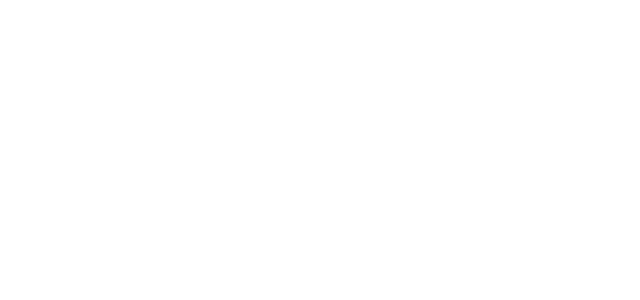
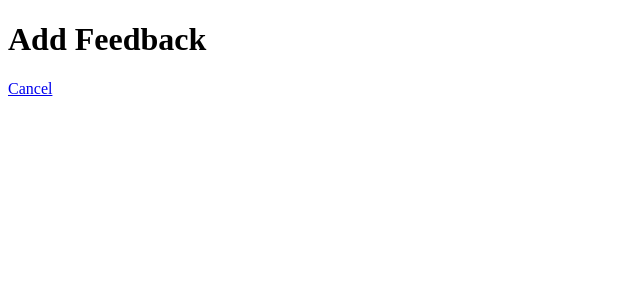
Before and after one commit to pokiza1228/reactjs, a React (Create React App) app: page /add-feedback in a window 1280 px wide. Before the commit this address had no page. Shown: the top 300 px of the page, without its empty margins (0-640 px from the left). Built offline with nearby package versions, Linux system fonts and the light colour scheme.

Commit message:
saxifalar

```diff
--- a/src/App.js
+++ b/src/App.js
@@ -1,13 +1,14 @@
 import { Route, Routes } from "react-router-dom";
 import LinkMain from "./components/main-link/main-link";
 import About from "./screns/about/about";
+import Feedback from "./screns/add-feedback/add-feedback";
 import Main from "./screns/main/main";
 function App() {
   return (
     <Routes>
       <Route path="/" element={<Main /> }/>
       <Route path="/about" element={<About /> }/>
-      {/* <Route path="/" /> */}
+      <Route path="/add-feedback" element={<Feedback />}/>
     </Routes>
 
 
--- /dev/null
+++ b/src/screns/add-feedback/add-feedback.js
@@ -0,0 +1,14 @@
+import { Link } from "react-router-dom"
+
+const Feedback = () => {
+    return (
+        <>
+         <h1>
+            Add Feedback
+        </h1>
+        <Link to="/"> Cancel </Link>
+        </>
+
+    )
+}
+export default Feedback;
--- a/src/screns/main/main.js
+++ b/src/screns/main/main.js
@@ -1,9 +1,11 @@
 import { Link } from "react-router-dom"
 const Main = () => {
     return (
-        <Link to="about"> About</Link>
+        <>
+        <Link to="about"> About </Link>
+        <Link to="add-feedback"> add-feedback</Link>
+        </>
     )
-
 }
 
 export default Main;
```
